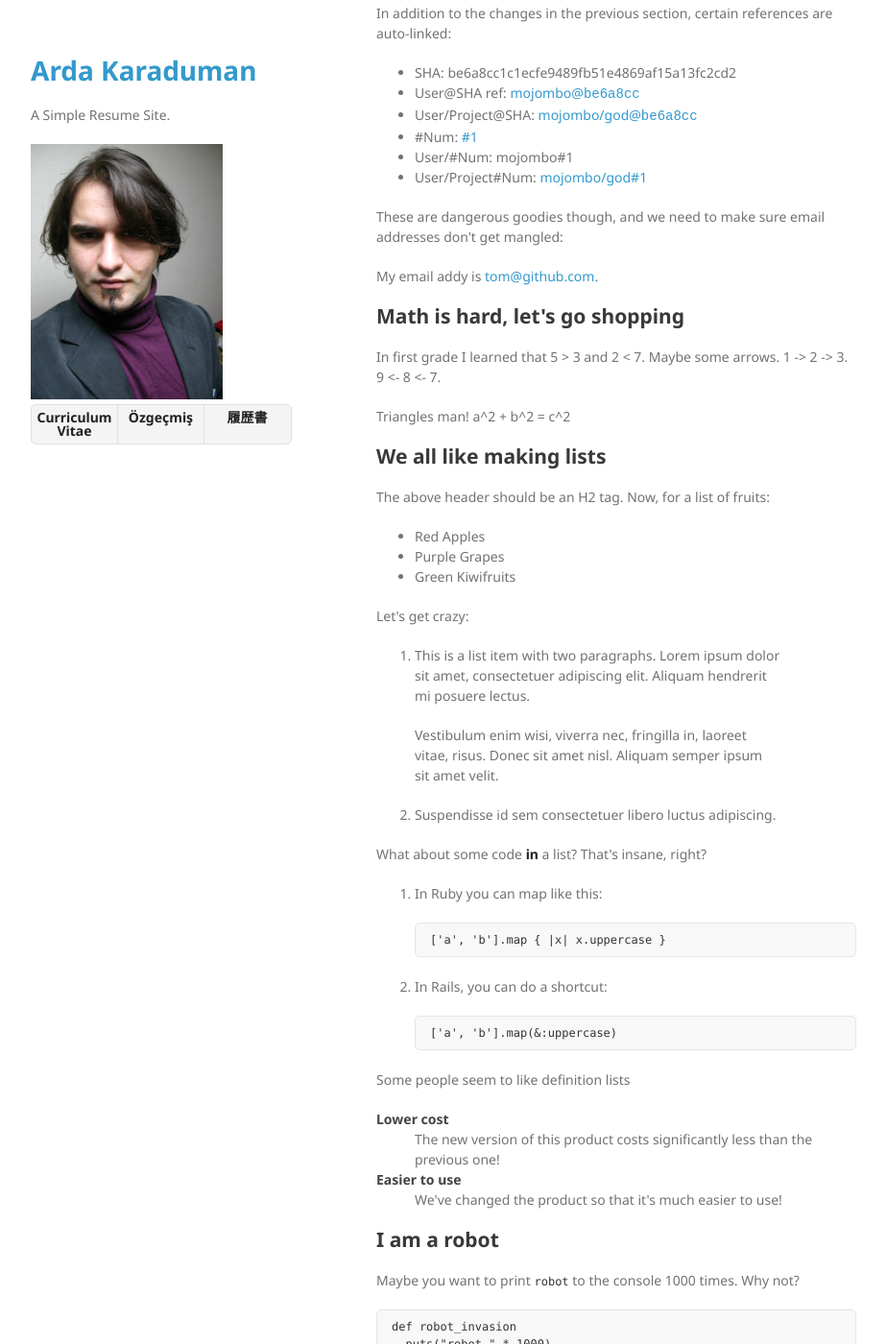
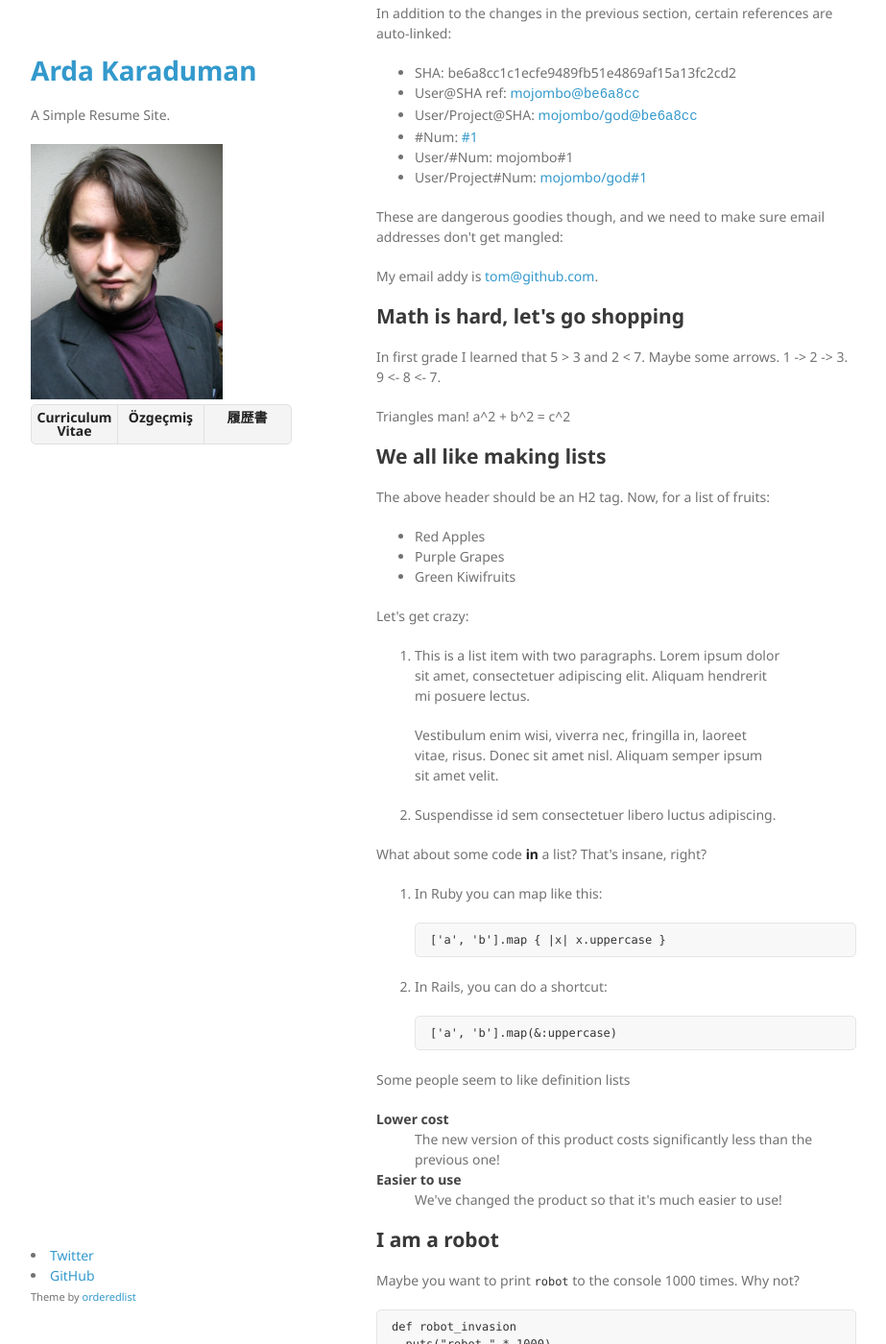
Before and after one commit to c0ze/arda.karaduman.web.tr, a Jekyll site: the page built from index.html, in a window 1280 px wide and 1400 px high, scrolled down 542 px. Shown: the whole window at 96% size, without its empty margins (178-1101 px from the left). Built offline with Jekyll 4.4.1, drawn with Linux system fonts in a browser that asks for light colours.

Commit message:
add footer, add google analytics

```diff
--- /dev/null
+++ b/_includes/footer.html
@@ -0,0 +1,28 @@
+<footer>
+
+  {% if site.twitter_username %}
+  <li>
+    <a href="https://twitter.com/{{ site.twitter_username }}">
+      <i class="fa fa-twitter"></i> Twitter
+    </a>
+  </li>
+  {% endif %}
+
+  {% if site.github_username %}
+  <li>
+    <a href="https://github.com/{{ site.github_username }}">
+      <i class="fa fa-github"></i> GitHub
+    </a>
+  </li>
+  {% endif %}
+
+  {% if site.linkedin_username %}
+  <li>
+    <a href="https://linkedin.com/in/{{ site.linkedin_username }}">
+      <i class="fa fa-linkedin"></i> LinkedIn
+    </a>
+  </li>
+  {% endif %}
+
+  <p><small>Theme by <a href="http://orderedlist.com/minimal/">orderedlist</a></small></p>
+</footer>
--- a/_layouts/default.html
+++ b/_layouts/default.html
@@ -14,9 +14,12 @@
             {{ content }}
           </section>
         </div>
+
+        {% include footer.html %}
       </div>
     </div>
 
+    {% include google-analytics.html %}
     <script src="/javascripts/scale.fix.js"></script>
   </body>
 
--- a/stylesheets/styles.css
+++ b/stylesheets/styles.css
@@ -190,7 +190,7 @@ footer {
   width:270px;
   float:left;
   position:fixed;
-  bottom:50px;
+  bottom:20px;
   -webkit-font-smoothing:subpixel-antialiased;
 }
 
```
Also changed, not shown: _includes/google-analytics.html (added, +10 -0 lines).
